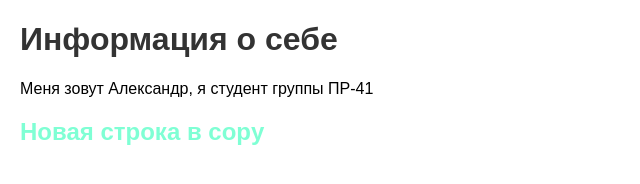
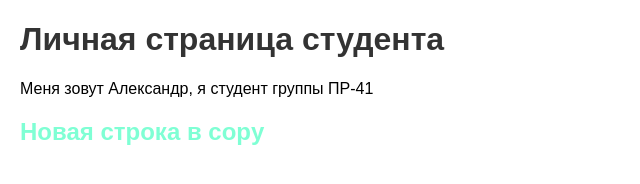
Before and after one commit to Mumlul/Trpo_4, a plain HTML site: page index.html in a window 1280 px wide. Shown: the whole page, without its empty margins (0-640 px from the left). Drawn offline with Linux system fonts and the light colour scheme.

Commit message:
Заменил h1 на Личная страница студента

```diff
--- a/index.html
+++ b/index.html
@@ -5,7 +5,7 @@
     <meta name="viewport" content="width=device-width, initial-scale=1.0">
     <link rel="stylesheet" href="style.css">
     <title>О мне</title>
-    <h1>Информация о себе</h1>
+    <h1>Личная страница студента</h1>
     <p>Меня зовут Александр, я студент группы ПР-41</p>
     <h2>Новая строка в copy</h2>
 </head>
```
